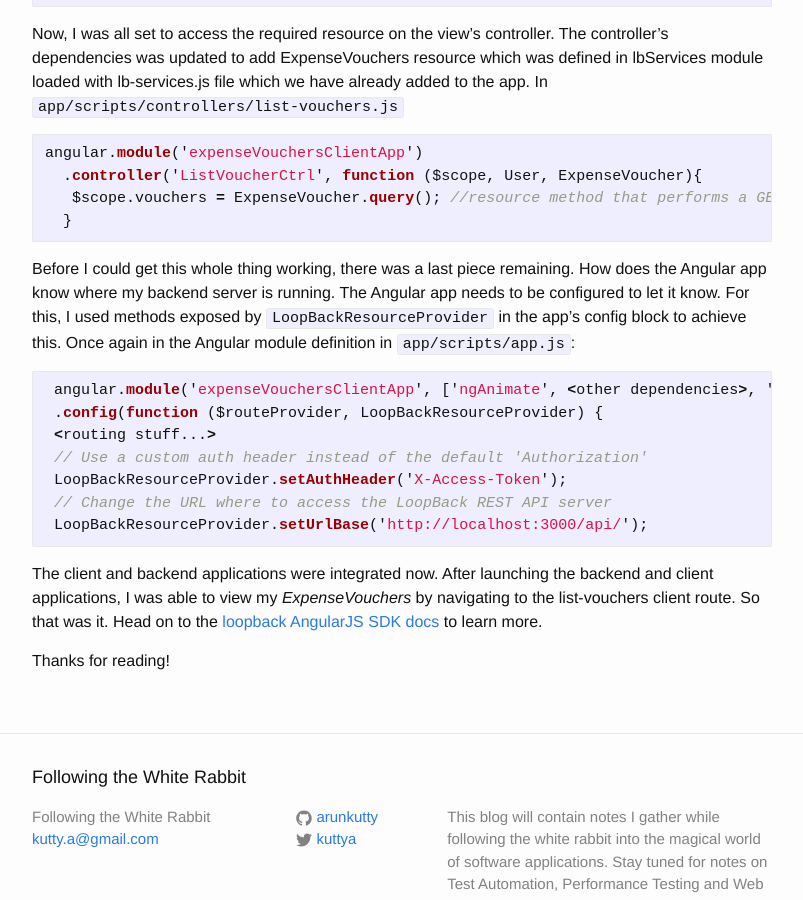
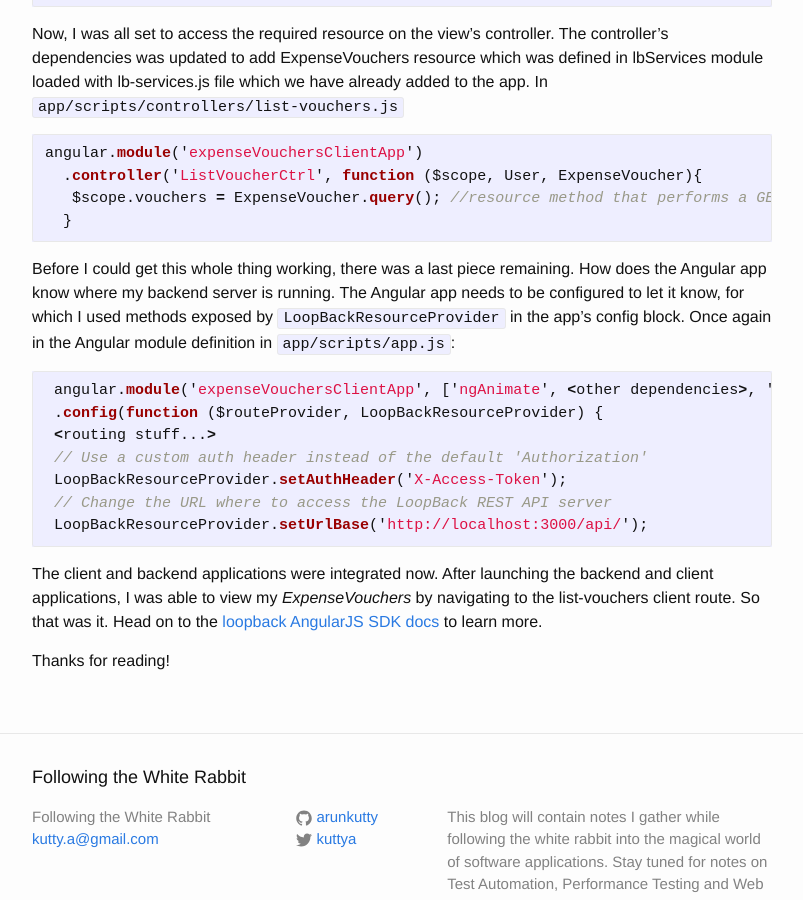
Before and after one commit to arunkutty/Jekyll-blog-sources, a Jekyll site: the page built from _posts/2016-02-20-using-strongloop-angular-sdk.markdown, in a window 1280 px wide and 900 px high, scrolled down 1803 px. Shown: the whole window, without its empty margins (238-1041 px from the left). Built offline with Jekyll 4.4.1, drawn with Linux system fonts in a browser that asks for light colours.

Commit message:
Fix typo pointed out by Hari

````diff
--- a/_posts/2016-02-20-using-strongloop-angular-sdk.markdown
+++ b/_posts/2016-02-20-using-strongloop-angular-sdk.markdown
@@ -88,8 +88,8 @@ angular.module('expenseVouchersClientApp')
 ```
 
 Before I could get this whole thing working, there was a last piece remaining. How does the Angular app know where my backend server is running.
- The Angular app needs to be configured to let it know. For this, I used methods exposed by `LoopBackResourceProvider` in the app's config block
- to achieve this. Once again in the Angular module definition in `app/scripts/app.js`:
+ The Angular app needs to be configured to let it know, for which I used methods exposed by `LoopBackResourceProvider` in the app's
+ config block. Once again in the Angular module definition in `app/scripts/app.js`:
 
 ```javascript
  angular.module('expenseVouchersClientApp', ['ngAnimate', <other dependencies>, 'lbServices'])
````
